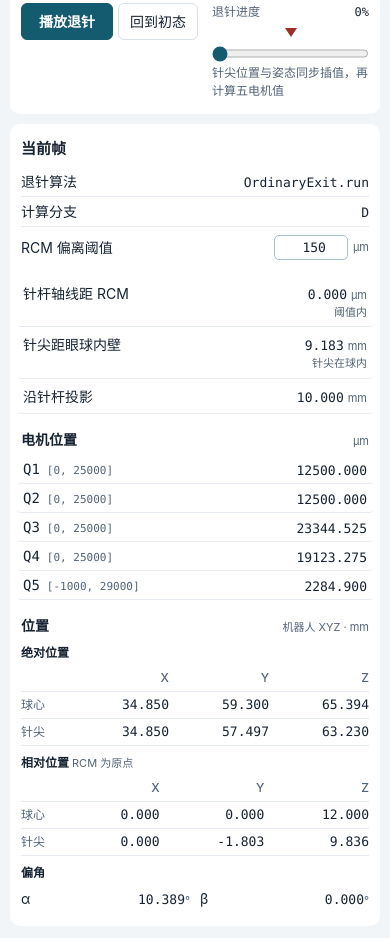
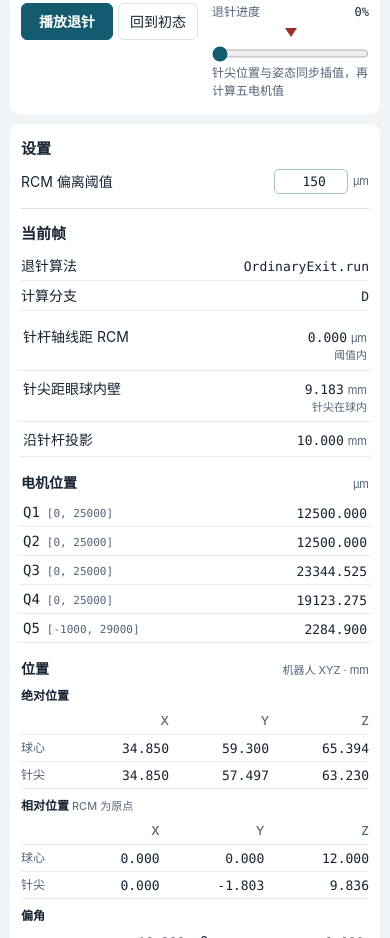
Before and after one commit to RTS-SYSU/needle-withdrawal-simulation, a plain HTML site: page index.html in a window 390 px wide. Shown: the part 875-1813 px from the top of the page. Drawn offline with Linux system fonts and the light colour scheme.

Commit message:
Move RCM threshold into settings

```diff
--- a/index.html
+++ b/index.html
@@ -5,7 +5,7 @@
   <meta name="viewport" content="width=device-width, initial-scale=1">
   <title>眼科机器人退针仿真</title>
   <link rel="icon" href="data:,">
-  <link rel="stylesheet" href="style.css">
+  <link rel="stylesheet" href="style.css?v=2">
 </head>
 <body>
   <header class="masthead">
@@ -128,19 +128,22 @@
     </section>
 
     <aside class="readings" aria-labelledby="readings-heading">
+      <section class="settings" aria-labelledby="settings-heading">
+        <div class="panel-heading"><h2 id="settings-heading">设置</h2></div>
+        <div class="threshold-setting">
+          <label for="rcm-threshold">RCM 偏离阈值</label>
+          <div class="threshold-value">
+            <input id="rcm-threshold" type="number" min="0" step="any" required aria-describedby="threshold-unit threshold-error">
+            <span class="unit" id="threshold-unit">μm</span>
+          </div>
+          <p id="threshold-error" class="warning" role="status" hidden></p>
+        </div>
+      </section>
       <div class="panel-heading"><h2 id="readings-heading">当前帧</h2></div>
       <dl class="simulation-summary">
         <div><dt>退针算法</dt><dd id="algorithm-name">—</dd></div>
         <div><dt>计算分支</dt><dd id="computed-branch">—</dd></div>
       </dl>
-      <div class="threshold-setting">
-        <label for="rcm-threshold">RCM 偏离阈值</label>
-        <div class="threshold-value">
-          <input id="rcm-threshold" type="number" min="0" step="any" required aria-describedby="threshold-unit threshold-error">
-          <span class="unit" id="threshold-unit">μm</span>
-        </div>
-        <p id="threshold-error" class="warning" role="status" hidden></p>
-      </div>
       <dl class="metric-list">
         <div class="metric"><dt>针杆轴线距 RCM</dt><dd><output id="rcm-error">—</output> <span class="unit">μm</span><span id="rcm-status" class="metric-status" hidden></span></dd></div>
         <div class="metric"><dt>针尖距眼球内壁</dt><dd><output id="clearance">—</output> <span class="unit">mm</span><span id="inside-status" class="metric-status" hidden></span></dd></div>
--- a/style.css
+++ b/style.css
@@ -378,6 +378,7 @@ h3 { font-size: 14px; font-weight: 620; }
 .stage-marks span { position: absolute; left: var(--mark); width: 1px; height: 5px; background: #536478; }
 .branch-stage { min-height: 1.4em; font-size: 12px; }
 
+.settings { margin-bottom: 14px; padding-bottom: 6px; border-bottom: 1px solid var(--line); }
 .simulation-summary { margin-top: 6px; }
 .simulation-summary > div {
   display: grid;
@@ -468,7 +469,7 @@ h3 { font-size: 14px; font-weight: 620; }
   .workbench { grid-template-columns: minmax(146px, 1fr) minmax(0, 3.5fr); }
   .viewer { height: clamp(350px, 62dvh, 600px); }
   .readings { grid-column: 2; display: grid; grid-template-columns: repeat(2, minmax(0, 1fr)); gap: 0 14px; }
-  .readings > .panel-heading, .simulation-summary, .threshold-setting, .metric-list { grid-column: 1 / -1; }
+  .readings > .settings, .readings > .panel-heading, .simulation-summary, .metric-list { grid-column: 1 / -1; }
 }
 @media (max-width: 540px) {
   .workbench { grid-template-columns: minmax(0, 1fr); }
```
